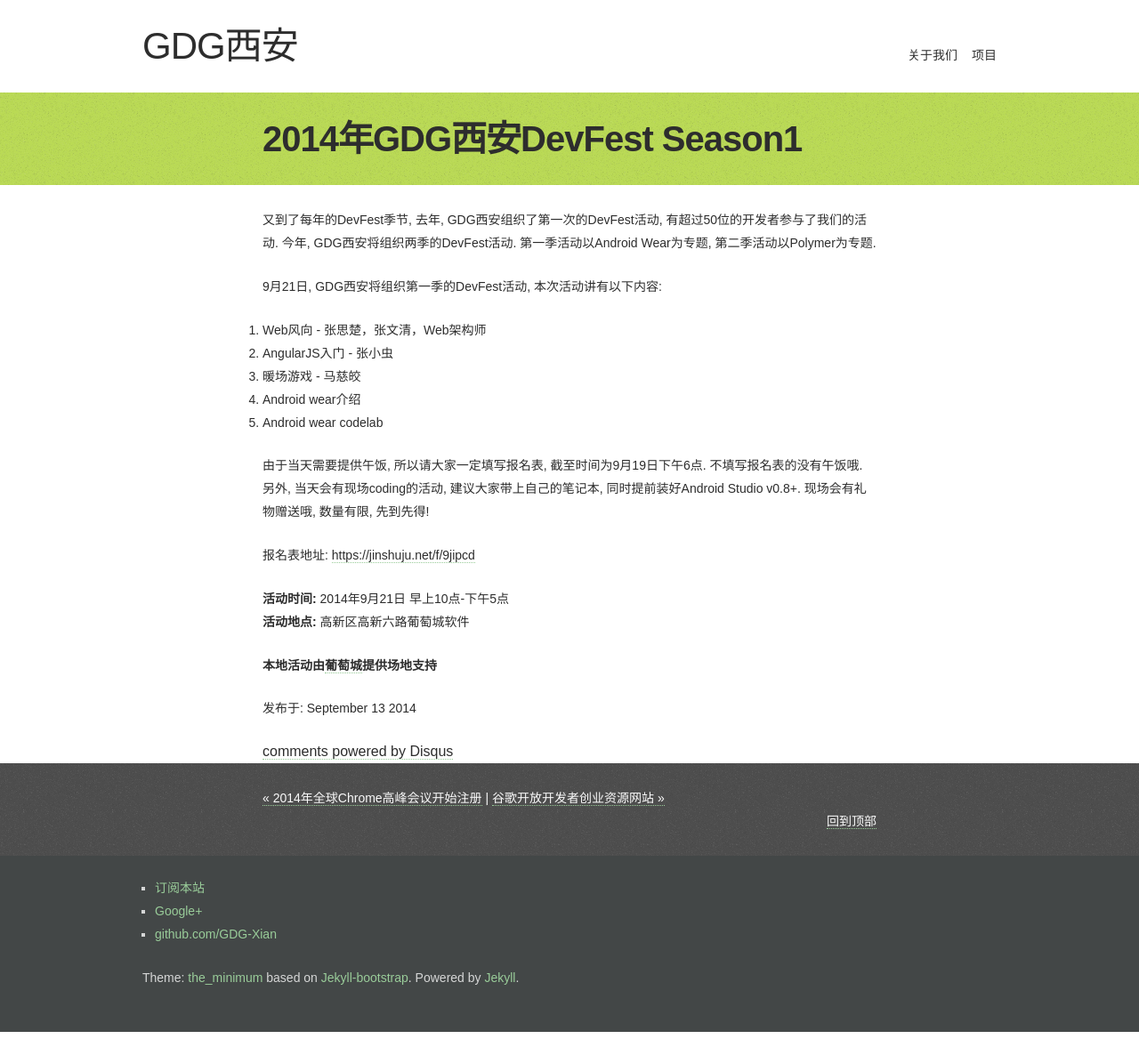
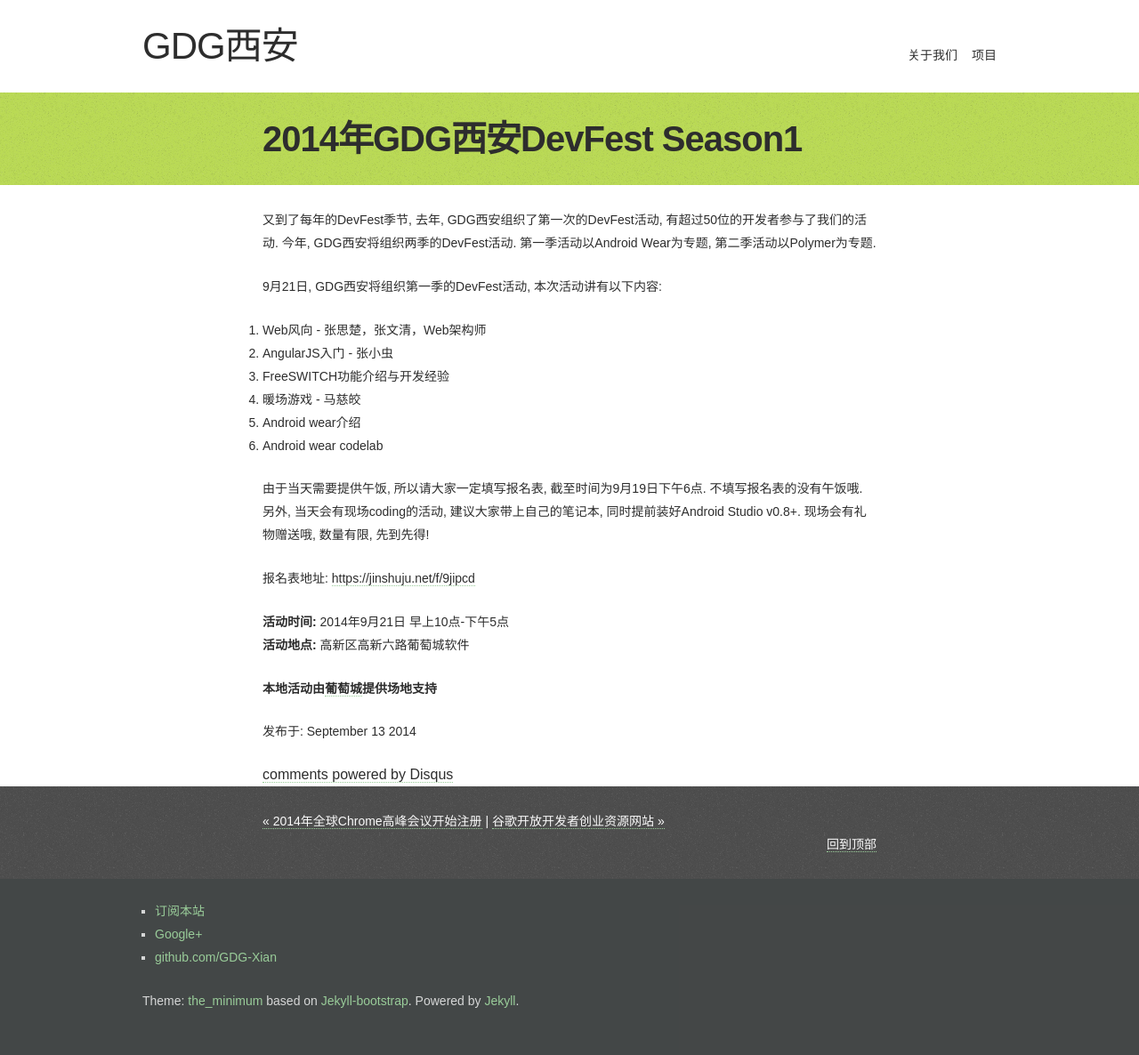
Before and after one commit to yitong-ovo/GDG-Xian.github.io, a Jekyll site: the page built from _posts/2014-09-13-2014-devfest-season1.md, in a window 1280 px wide. Shown: the whole page at 89% size. Built offline with Jekyll 4.4.1, drawn with Linux system fonts in a browser that asks for light colours; comment, search, counter and statistics services are not loaded; before the commit the page ends 1160 px from its top, so only the background shows below that.

Commit message:
update devfest 1

```diff
--- a/_posts/2014-09-13-2014-devfest-season1.md
+++ b/_posts/2014-09-13-2014-devfest-season1.md
@@ -8,9 +8,10 @@
 
 1. Web风向 - 张思楚，张文清，Web架构师
 2. AngularJS入门 - 张小虫
-3. 暖场游戏 - 马慈皎
-4. Android wear介绍
-5. Android wear codelab
+3. FreeSWITCH功能介绍与开发经验
+4. 暖场游戏 - 马慈皎
+5. Android wear介绍
+6. Android wear codelab
 
 由于当天需要提供午饭, 所以请大家一定填写报名表, 截至时间为9月19日下午6点. 不填写报名表的没有午饭哦. 另外, 当天会有现场coding的活动, 建议大家带上自己的笔记本, 同时提前装好Android Studio v0.8+. 现场会有礼物赠送哦, 数量有限, 先到先得!
 
```
